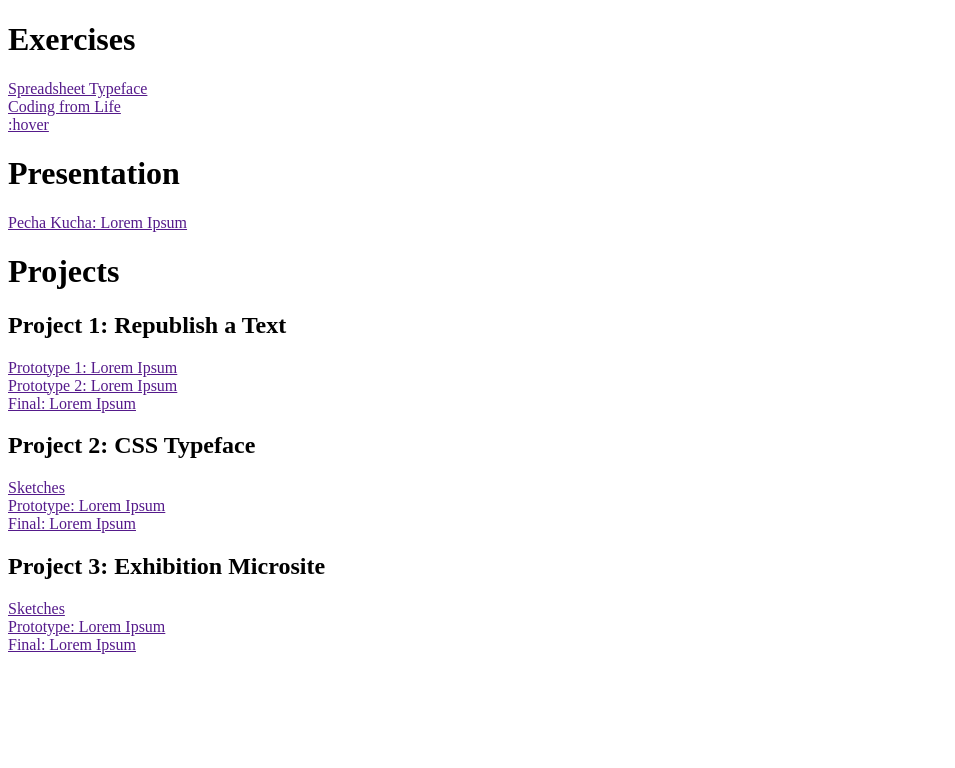
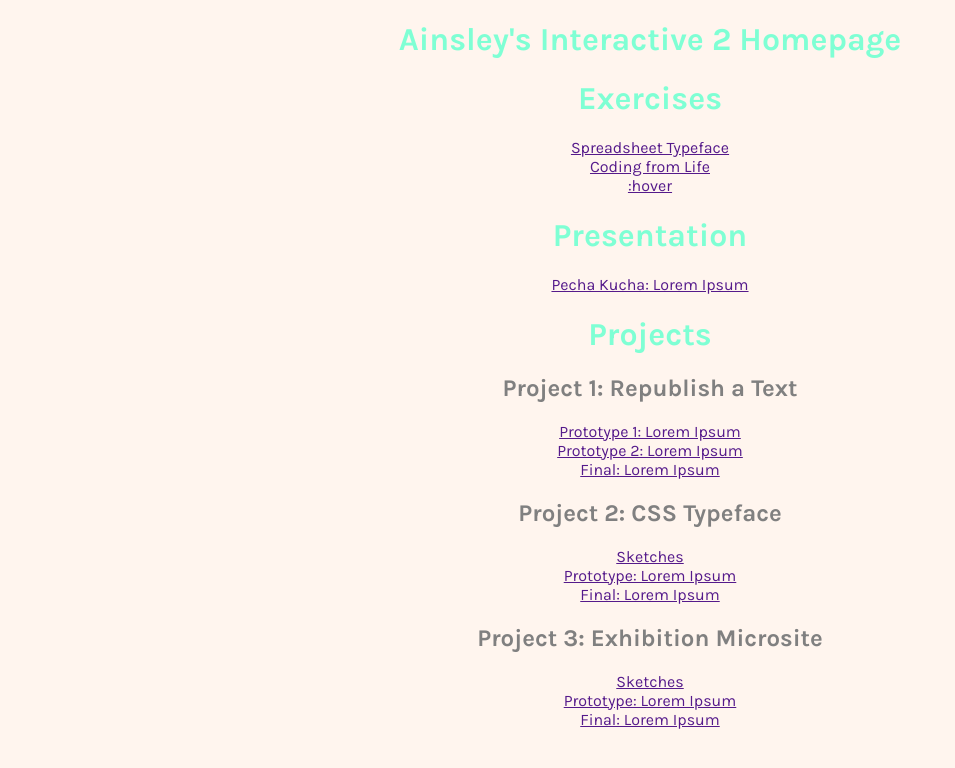
Before and after one commit to ainsleywagon/interactive2, a plain HTML site: page index.html in a window 1280 px wide. Shown: the whole page, without its empty margins (0-955 px from the left). Drawn offline with Linux system fonts and the light colour scheme.

Commit message:
Styling homepage and adding exercises folder

```diff
--- a/assets/main.css
+++ b/assets/main.css
@@ -0,0 +1,16 @@
+@import url(http://fonts.googleapis.com/css?family=Karla:400,700,400italic,700italic);
+
+body {
+  background-color: Seashell;
+  font-family: Karla;
+  padding-left: 20px;
+  text-align: center;
+}
+
+body h1 {
+  color: AquaMarine;
+}
+
+body h2 {
+  color: Gray;
+}
--- a/index.html
+++ b/index.html
@@ -9,6 +9,9 @@
 </head>
 
 <body>
+  <div>
+    <h1>Ainsley's Interactive 2 Homepage</h1>
+  </div>
   <div>
       <h1>Exercises</h1>
       <a href="" target="blank">Spreadsheet Typeface</a><br>
```
Also changed, not shown: 2 other files.
